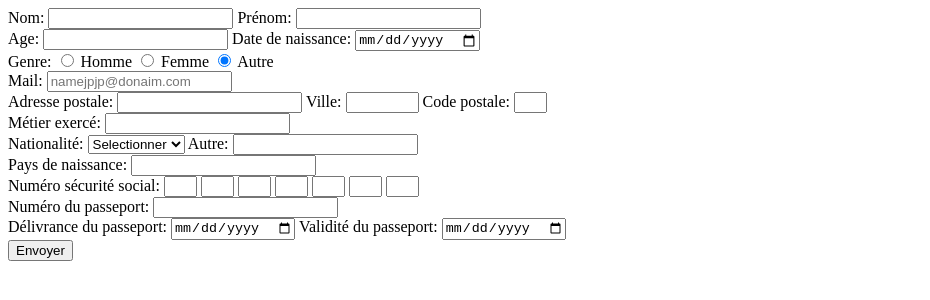
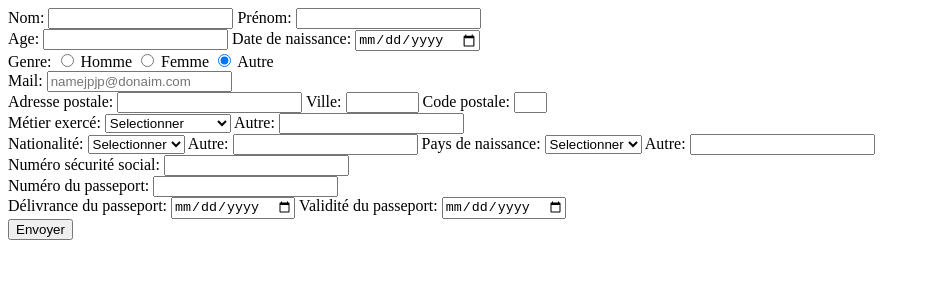
Before and after one commit to Safia5/safia5-.github.io, a plain HTML site: page index.html in a window 1280 px wide. Shown: the whole page, without its empty margins (0-930 px from the left). Drawn offline with Linux system fonts and the light colour scheme.

Commit message:
modification correction

```diff
--- a/index.html
+++ b/index.html
@@ -6,9 +6,9 @@
     </head>
     <form action="traitement.php" method="post">
     <label for="Nom">Nom: </label>
-        <input type="text" name="Nom" id="Nom" required>
+        <input type="text" name="Nom" id="Nom" pattern="[a-zA-Z]" required>
     <label for="Prénom">Prénom: </label>
-        <input type="text" name="Prénom" id="Prénom" required><br>
+        <input type="text" name="Prénom" id="Prénom" pattern="[a-zA-Z]" required><br>
     <label for="Age">Age: </label>
         <input type="number" name="Age" id="Age" required>
     <label for="Date">Date de naissance: </label>
@@ -26,7 +26,15 @@
     <label for="Code">Code postale: </label>
         <input type="text" name="Code postale" id="Code" pattern="[0-9]{5}" size="01" required maxlength="5"> <br>
     <label for="Métier"> Métier exercé: </label>
-        <input type="text" name="Métier exercé" id="Métier" required maxlength="20"> <br>
+        <select name="Métier" id="Métier" required>
+        <option value="">Selectionner</option>
+        <option value=""> Boulanger</option>
+        <option value="">Developpeur web</option>
+        <option value="">Maçons</option>
+        <option value="">Agriculture</option>
+    </select>
+    <label for="Autre"> Autre: </label>
+        <input type="text" name="Autre" id="Autre"><br>
     <label for="Nationalité"> Nationalité: </label>
         <select name="Nationalité" id="Nationalité" required>
         <option value=""> Selectionner</option>
@@ -36,19 +44,21 @@
         <option value="Canada"> Canadienne</option>
         </select>
     <label for="Autre"> Autre: </label>
+        <input type="text" name="Autre" id="Autre">
+    <label for="Pays">Pays de naissance:</label>
+        <select name="Pays" id="Pays" required>
+        <option value=""> Selectionner</option>
+        <option value="France"> France</option>
+        <option value="Espagne">Espagne</option>
+        <option value="Italie">Italie</option>
+        <option value="Canada"> Canada</option>
+        </select>
+    <label for="Autre"> Autre: </label>
         <input type="text" name="Autre" id="Autre"> <br>
-    <label for="Pays"> Pays de naissance: </label>
-        <input type="text" name="Pays" id="Pays" required> <br>
     <label for="Securité"> Numéro sécurité social: </label>
-        <input type="tel" name="tel1" pattern="[0-9]{1}" maxlength="1" id="Securité" size="01" required>
-        <input type="tel" name="tel2" pattern="[0-9]{2}" maxlength="2" size="01" required>
-        <input type="tel" name="tel3" pattern="[0-9]{2}" maxlength="2" size="01" required>
-        <input type="tel" name="tel4" pattern="[0-9]{2}" maxlength="2" size="01" required>
-        <input type="tel" name="tel5" pattern="[0-9]{3}" maxlength="3" size="01" required>
-        <input type="tel" name="tel6" pattern="[0-9]{3}" maxlength="3" size="01" required>
-        <input type="tel" name="tel7" pattern="[0-9]{3}" maxlength="2" size="01" required>  <br>
+        <input type="text" name="Securité" maxlength="13" id="Securité" required> <br>
     <label for="passeport">Numéro du passeport: </label>
-        <input type="text" name="Numéro passport" id="passeport" required> <br>
+        <input type="text" name="Numéro passport" id="passeport"  pattern="[0-9a-zA-Z]+" required> <br>
     <label for="délivrance"> Délivrance du passeport: </label>
         <input type="date" name="date de délivrance" id="délivrance" required>
     <label for="validité">Validité du passeport: </label>
```
